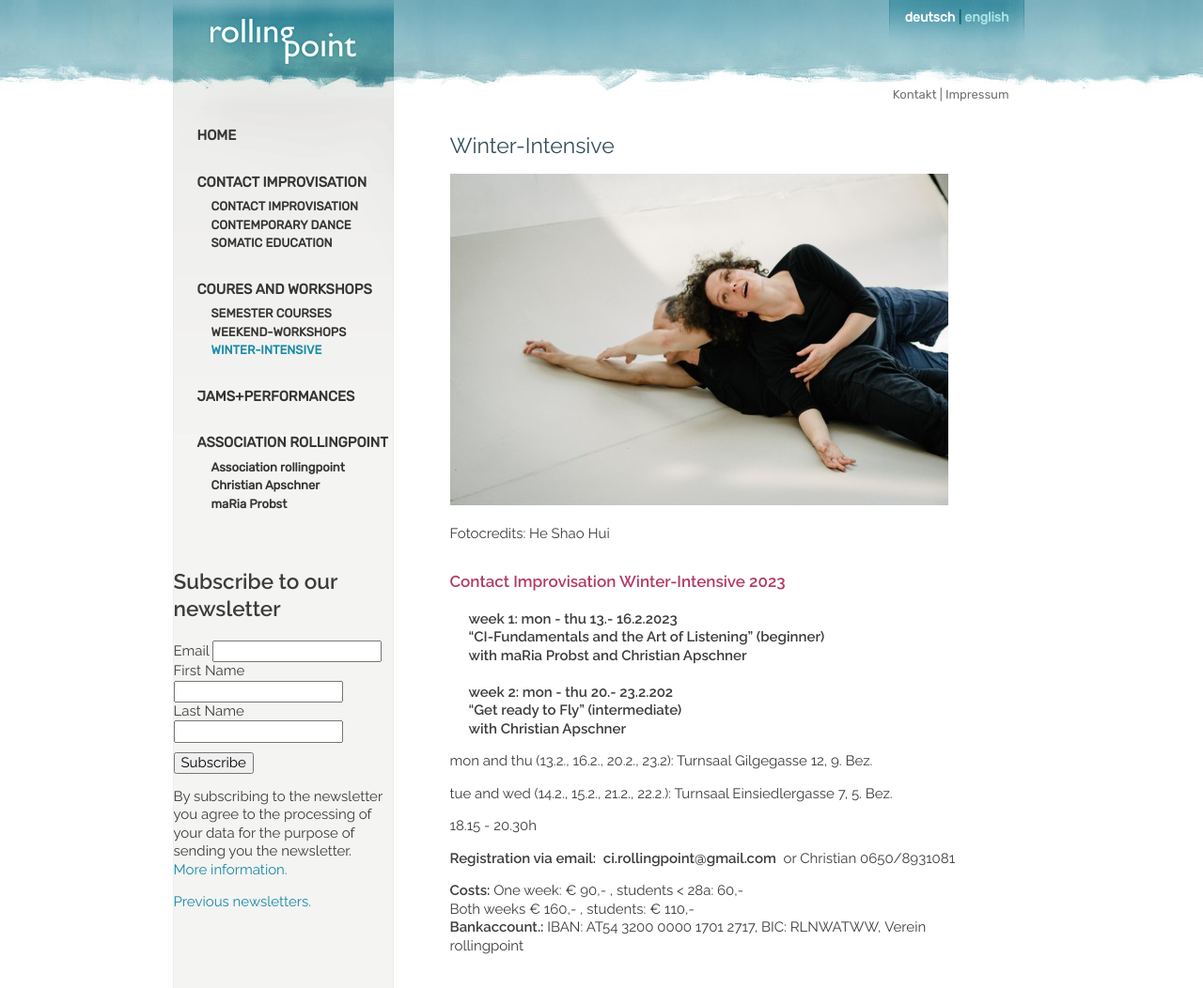
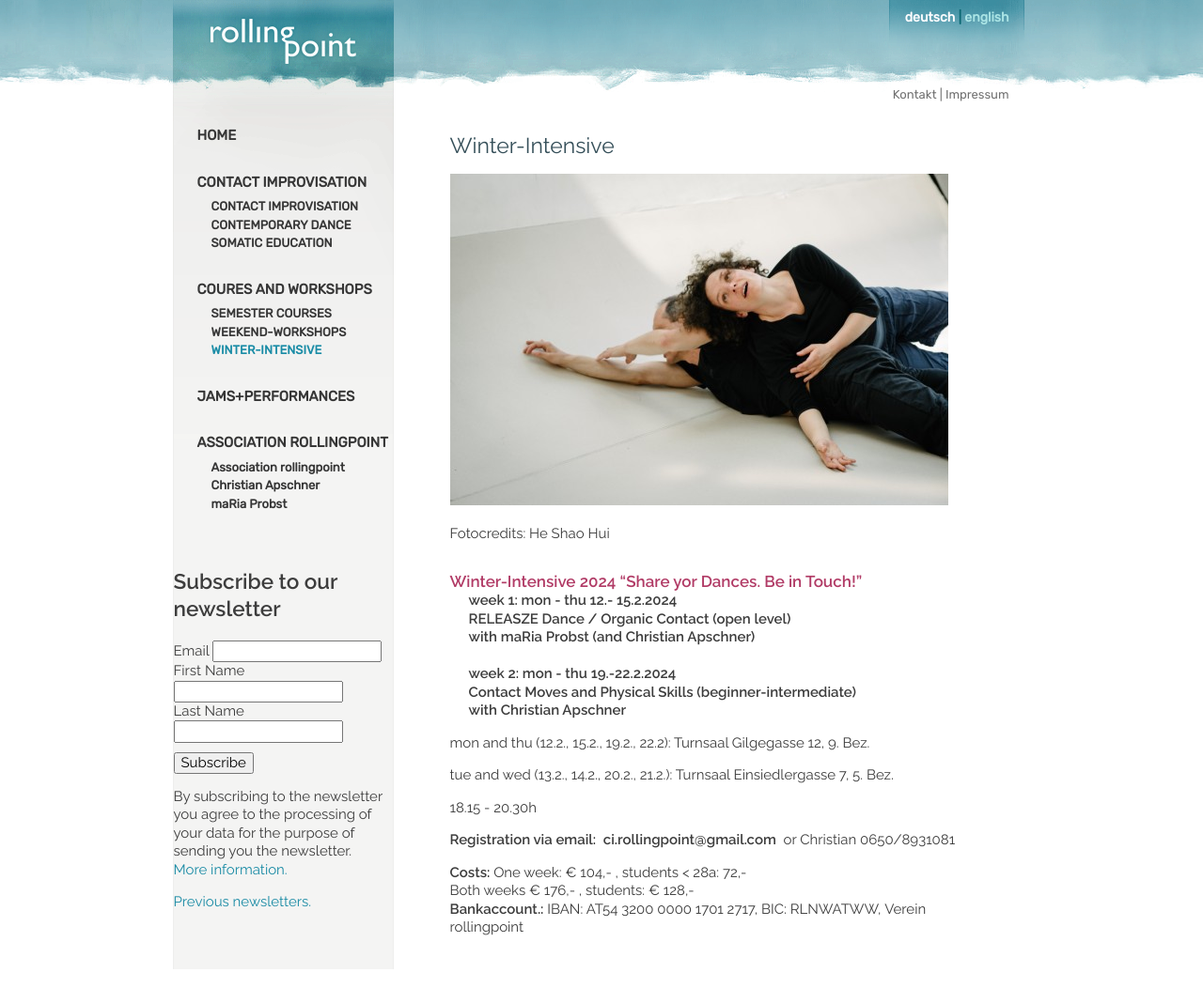
Before and after one commit to manulari/rollingpointat, a Jekyll site: the page built from _pages_en/en-winterintensive.md, in a window 1280 px wide. Shown: the whole page at 94% size. Built offline with Jekyll 4.4.1, drawn with Linux system fonts in a browser that asks for light colours; comment, search, counter and statistics services are not loaded.

Commit message:
Update page (en) “en-winterintensive”

```diff
--- a/_pages_en/en-winterintensive.md
+++ b/_pages_en/en-winterintensive.md
@@ -10,25 +10,24 @@ other_lang: /winterintensive
 
 Fotocredits: He Shao Hui
 
-#### **Contact Improvisation Winter-Intensive 2023**
+#### **Winter-Intensive 2024  "Share yor Dances. Be in Touch!"**
 
+**week 1: mon - thu  12.- 15.2.2024\
+RELEASZE Dance / Organic Contact (open level)**\
+**with maRia Probst (and Christian Apschner)**\
 \
-**week 1: mon - thu   13.- 16.2.2023\
-“CI-Fundamentals and the Art of Listening” (beginner)**\
-**with maRia Probst and Christian Apschner**\
-\
-**week 2: mon - thu   20.- 23.2.202**\
-**“Get ready to Fly” (intermediate)**\
+**week 2: mon - thu  19.-22.2.2024**\
+**Contact Moves and Physical Skills (beginner-intermediate)**\
 **with Christian Apschner**
 
-mon and thu (13.2., 16.2., 20.2., 23.2): Turnsaal Gilgegasse 12, 9. Bez.
+mon and thu (12.2., 15.2., 19.2., 22.2): Turnsaal Gilgegasse 12, 9. Bez.
 
-tue and wed (14.2., 15.2., 21.2., 22.2.): Turnsaal Einsiedlergasse 7, 5. Bez.
+tue and wed (13.2., 14.2., 20.2., 21.2.): Turnsaal Einsiedlergasse 7, 5. Bez.
 
 18.15 - 20.30h
 
 **Registration via email:**  **ci.rollingpoint@gmail.com**  or Christian 0650/8931081
 
-**Costs:** One week: € 90,- , students < 28a: 60,-\
-Both weeks € 160,- , students: € 110,-\
+**Costs:** One week: € 104,- , students < 28a: 72,-\
+Both weeks € 176,- , students: € 128,-\
 **Bankaccount.:** IBAN: AT54 3200 0000 1701 2717, BIC: RLNWATWW, Verein rollingpoint
```
